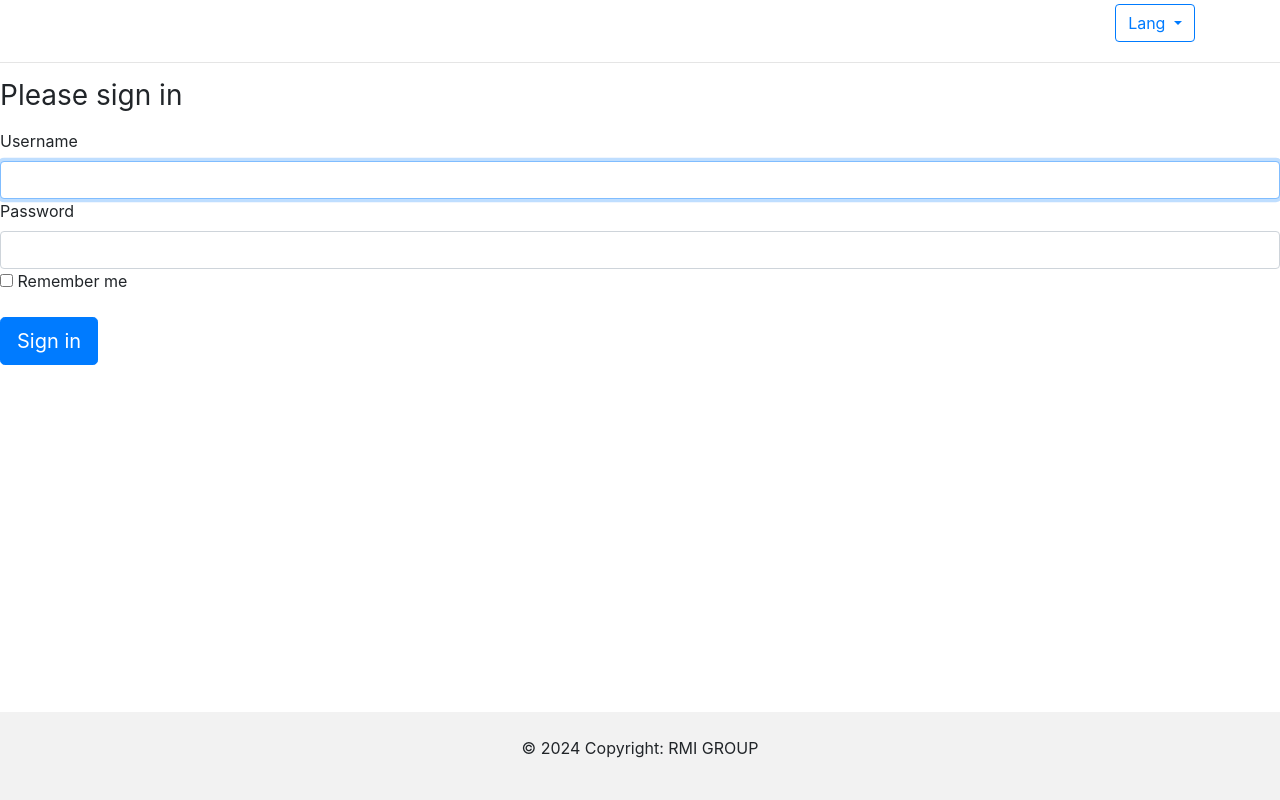
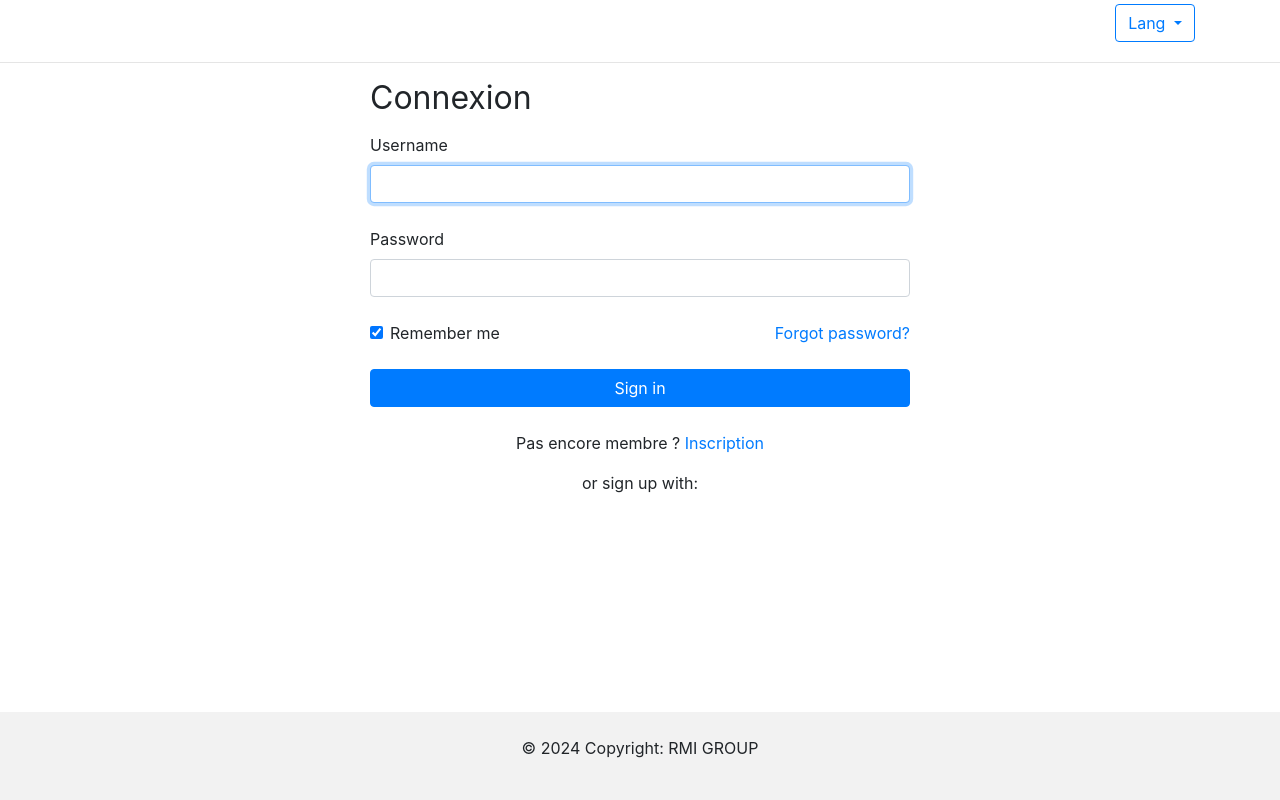
Before and after one commit to Dopapipo/ratemyintervenant, a Symfony app: template templates/security/login.html.twig in a window 1280 px wide. Run offline with Twig, Linux system fonts and the light colour scheme; the template is opened without the code that fills it, so the values that code supplies are empty; some libraries are stand-ins or nearby versions.

Commit message:
login form

```diff
--- a/templates/security/login.html.twig
+++ b/templates/security/login.html.twig
@@ -3,6 +3,9 @@
 {% block title %}Log in!{% endblock %}
 
 {% block body %}
+    <div class="container">
+        <div class="row justify-content-center">
+            <div class="col-md-6">
                 <form method="post">
                     {% if error %}
                         <div class="alert alert-danger">{{ error.messageKey|trans(error.messageData, 'security') }}</div>
@@ -14,24 +17,61 @@
                         </div>
                     {% endif %}
 
-    <h1 class="h3 mb-3 font-weight-normal">Please sign in</h1>
-    <label for="inputUsername">Username</label>
+                    <h1 class="h2 mb-3 font-weight-normal text-left">Connexion</h1>
+                    <!-- Username input -->
+                    <div class="form-outline mb-4">
+                        <label for="inputUsername" class="form-label">Username</label>
                         <input type="text" value="{{ last_username }}" name="username" id="inputUsername" class="form-control" autocomplete="username" required autofocus>
-    <label for="inputPassword">Password</label>
-    <input type="password" name="password" id="inputPassword" class="form-control" autocomplete="current-password" required>
-
-    <input type="hidden" name="_csrf_token"
-           value="{{ csrf_token('authenticate') }}"
-    >
-
-    <div class="checkbox mb-3">
-        <label>
-            <input type="checkbox" name="_remember_me"> Remember me
-        </label>
                     </div>
 
-    <button class="btn btn-lg btn-primary" type="submit">
-        Sign in
+                    <!-- Password input -->
+                    <div class="form-outline mb-4">
+                        <label for="inputPassword" class="form-label">Password</label>
+                        <input type="password" name="password" id="inputPassword" class="form-control" autocomplete="current-password" required>
+                    </div>
+
+                    <!-- CSRF token input -->
+                    <input type="hidden" name="_csrf_token" value="{{ csrf_token('authenticate') }}">
+
+                    <!-- Se souvenir de moi checkbox -->
+                    <div class="row mb-4">
+                        <div class="col d-flex text-left">
+                            <div class="form-check">
+                                <input class="form-check-input" type="checkbox" name="_remember_me" id="form2Example31" checked>
+                                <label class="form-check-label" for="form2Example31"> Remember me </label>
+                            </div>
+                        </div>
+
+                        <div class="col text-right">
+                            <a href="#!">Forgot password?</a>
+                        </div>
+                    </div>
+
+                    <!-- Sign in button -->
+                    <button class="btn btn-primary btn-block mb-4" type="submit">Sign in</button>
+
+                    <!-- Register buttons -->
+                    <div class="text-center">
+                        <p>Pas encore membre ? <a href="#!">Inscription</a></p>
+                        <p>or sign up with:</p>
+                        <button type="button" class="btn btn-link btn-floating mx-1">
+                            <i class="fab fa-facebook-f"></i>
                         </button>
+
+                        <button type="button" class="btn btn-link btn-floating mx-1">
+                            <i class="fab fa-google"></i>
+                        </button>
+
+                        <button type="button" class="btn btn-link btn-floating mx-1">
+                            <i class="fab fa-twitter"></i>
+                        </button>
+
+                        <button type="button" class="btn btn-link btn-floating mx-1">
+                            <i class="fab fa-github"></i>
+                        </button>
+                    </div>
                 </form>
+            </div>
+        </div>
+    </div>
 {% endblock %}
```
Lines whose indentation alone changed are shown as unchanged.
